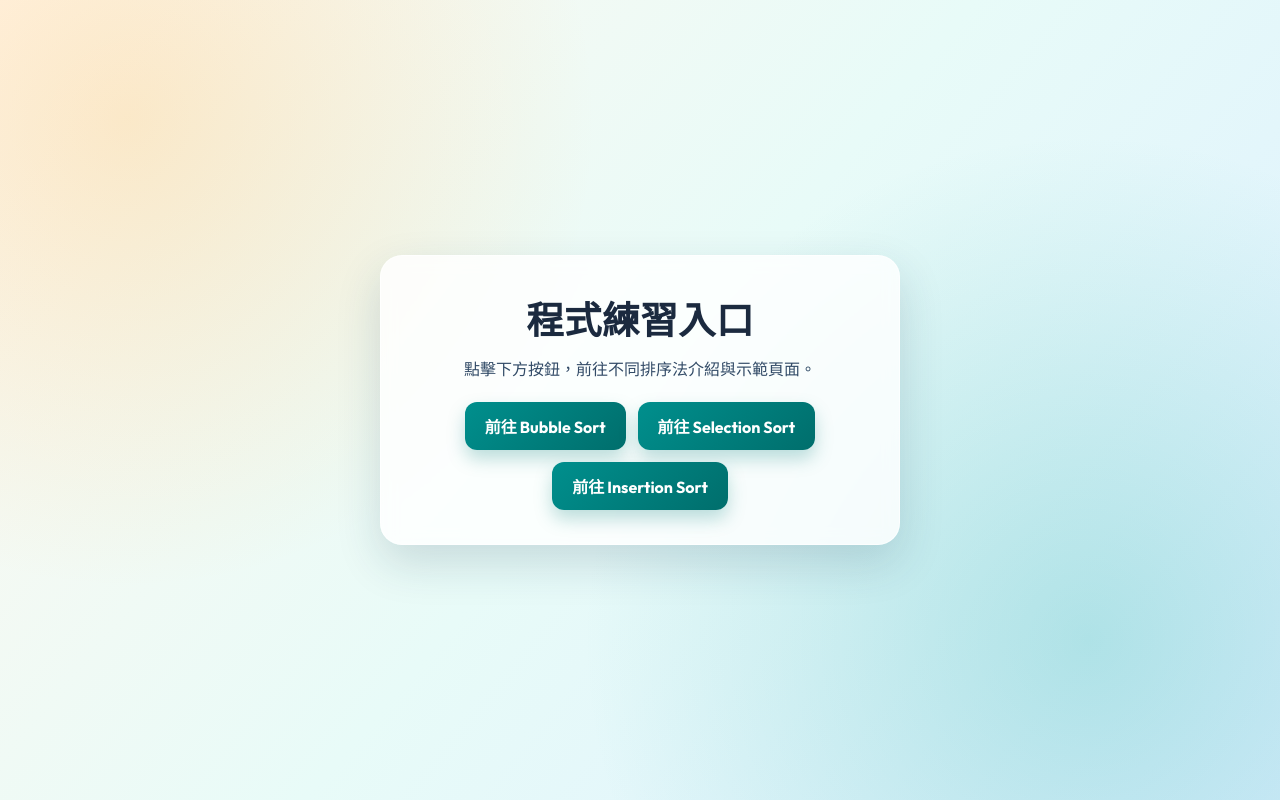
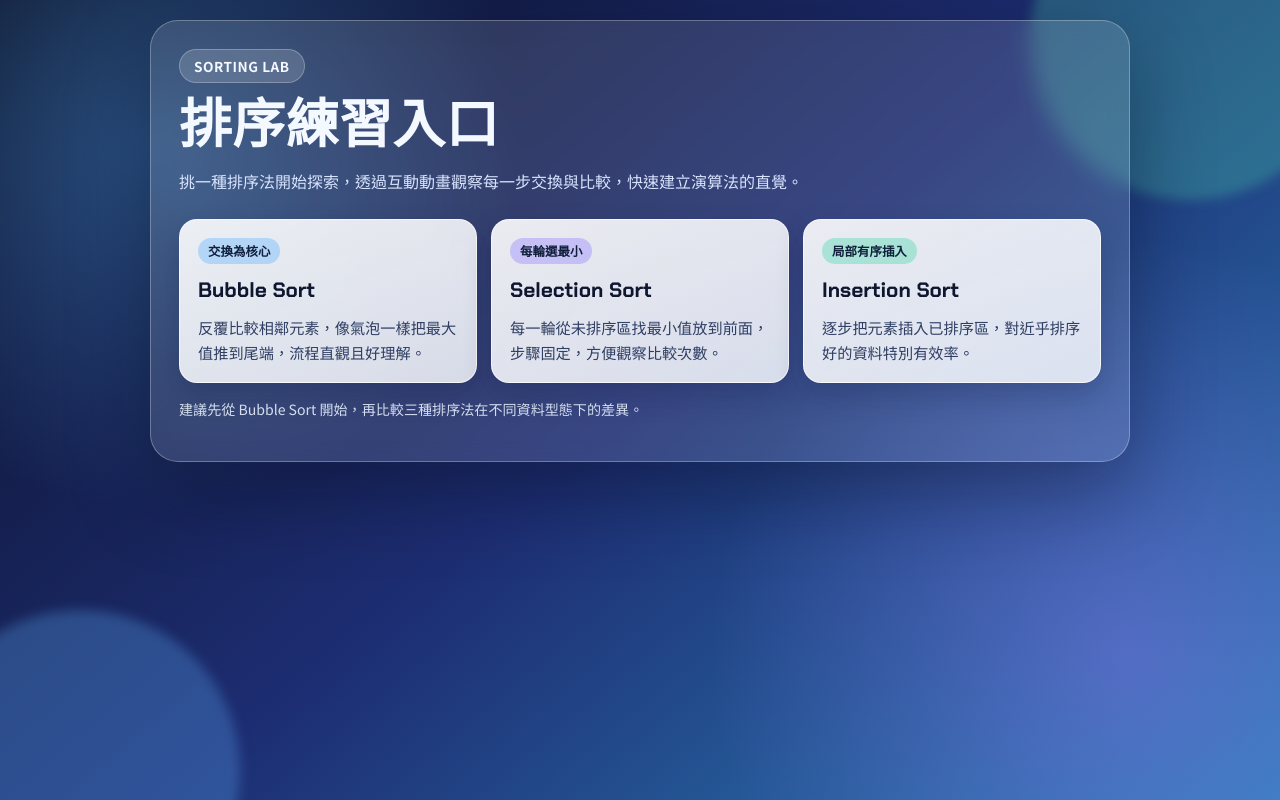
Before and after one commit to weichen960304/sort_report, a plain HTML site: page index.html in a window 1280 px wide. Drawn offline with Linux system fonts and the light colour scheme.

Commit message:
beautify

```diff
--- a/index.html
+++ b/index.html
@@ -5,16 +5,20 @@
 	<meta name="viewport" content="width=device-width, initial-scale=1.0" />
 	<title>排序練習首頁</title>
 	<style>
-		@import url("https://fonts.googleapis.com/css2?family=Outfit:wght@400;600;700;800&family=Noto+Sans+TC:wght@400;500;700&display=swap");
+		@import url("https://fonts.googleapis.com/css2?family=Chakra+Petch:wght@500;600;700&family=Noto+Sans+TC:wght@400;500;700&display=swap");
 
 		:root {
-			--bg-start: #fff8ef;
-			--bg-mid: #e8fbf8;
-			--bg-end: #dcefff;
-			--text: #1b2a3f;
-			--accent: #007a78;
-			--accent-hover: #005f5d;
-			--card: rgba(255, 255, 255, 0.82);
+			--bg-1: #0b1026;
+			--bg-2: #1d2d72;
+			--bg-3: #2c7fb8;
+			--panel: rgba(255, 255, 255, 0.12);
+			--panel-border: rgba(255, 255, 255, 0.28);
+			--text-main: #f4f8ff;
+			--text-muted: #d9e4ff;
+			--chip: rgba(255, 255, 255, 0.16);
+			--card-1: #63b3ff;
+			--card-2: #8f7dff;
+			--card-3: #4cd6ad;
 		}
 
 		* {
@@ -24,85 +28,206 @@
 		body {
 			margin: 0;
 			min-height: 100vh;
-			display: grid;
-			place-items: center;
+			font-family: "Noto Sans TC", sans-serif;
+			color: var(--text-main);
 			background:
-				radial-gradient(circle at 10% 15%, rgba(255, 167, 38, 0.2) 0, transparent 35%),
-				radial-gradient(circle at 85% 80%, rgba(0, 166, 153, 0.22) 0, transparent 40%),
-				linear-gradient(130deg, var(--bg-start), var(--bg-mid), var(--bg-end));
-			color: var(--text);
-			font-family: "Outfit", "Noto Sans TC", sans-serif;
-			padding: 24px;
+				radial-gradient(circle at 12% 18%, rgba(89, 181, 255, 0.35) 0, transparent 28%),
+				radial-gradient(circle at 88% 82%, rgba(163, 119, 255, 0.35) 0, transparent 32%),
+				linear-gradient(140deg, var(--bg-1), var(--bg-2) 50%, var(--bg-3));
+			padding: 20px;
+			overflow-x: hidden;
 		}
 
-		.card {
-			width: min(520px, 100%);
-			background: var(--card);
-			border: 1px solid rgba(255, 255, 255, 0.65);
-			backdrop-filter: blur(8px);
-			border-radius: 22px;
-			padding: 34px;
-			box-shadow: 0 18px 45px rgba(16, 58, 80, 0.16);
-			text-align: center;
+		body::before,
+		body::after {
+			content: "";
+			position: fixed;
+			inset: auto;
+			width: 320px;
+			height: 320px;
+			border-radius: 50%;
+			pointer-events: none;
+			filter: blur(6px);
+			z-index: 0;
+		}
+
+		body::before {
+			top: -120px;
+			right: -70px;
+			background: rgba(76, 214, 173, 0.28);
+		}
+
+		body::after {
+			bottom: -130px;
+			left: -80px;
+			background: rgba(99, 179, 255, 0.28);
+		}
+
+		.wrapper {
+			position: relative;
+			z-index: 1;
+			width: min(980px, 100%);
+			margin: 0 auto;
+			padding: 28px;
+			border-radius: 28px;
+			border: 1px solid var(--panel-border);
+			background: var(--panel);
+			backdrop-filter: blur(10px);
+			box-shadow: 0 30px 80px rgba(6, 10, 28, 0.38);
+			animation: fade-up 0.8s ease both;
+		}
+
+		.hero {
+			display: grid;
+			gap: 14px;
+			margin-bottom: 24px;
+		}
+
+		.badge {
+			display: inline-flex;
+			align-items: center;
+			gap: 8px;
+			width: fit-content;
+			padding: 6px 14px;
+			border-radius: 999px;
+			background: var(--chip);
+			border: 1px solid rgba(255, 255, 255, 0.25);
+			font-size: 0.85rem;
+			font-weight: 700;
+			letter-spacing: 0.04em;
 		}
 
 		h1 {
-			margin: 0 0 12px;
-			font-size: clamp(1.8rem, 4vw, 2.35rem);
+			margin: 0;
+			font-family: "Chakra Petch", "Noto Sans TC", sans-serif;
+			font-size: clamp(2rem, 4.7vw, 3.3rem);
+			line-height: 1.08;
 			letter-spacing: 0.01em;
 		}
 
-		p {
-			margin: 0 0 20px;
-			line-height: 1.6;
-			color: #324b67;
+		.subtitle {
+			margin: 0;
+			max-width: 700px;
+			color: var(--text-muted);
+			line-height: 1.7;
 		}
 
-		.links {
-			display: flex;
-			justify-content: center;
-			gap: 12px;
-			flex-wrap: wrap;
+		.grid {
+			display: grid;
+			grid-template-columns: repeat(3, minmax(0, 1fr));
+			gap: 14px;
 		}
 
-		.link-btn {
-			display: inline-block;
+		.sort-card {
+			display: grid;
+			gap: 12px;
 			text-decoration: none;
-			color: #fff;
-			background: linear-gradient(135deg, #008f8d 0%, #006e6c 100%);
-			padding: 12px 20px;
-			border-radius: 12px;
-			font-weight: 700;
-			box-shadow: 0 9px 18px rgba(0, 122, 120, 0.26);
-			transition: transform 0.2s ease, box-shadow 0.2s ease, filter 0.2s ease;
+			color: #0f1630;
+			border-radius: 18px;
+			padding: 18px;
+			background: linear-gradient(160deg, rgba(255, 255, 255, 0.9), rgba(247, 250, 255, 0.84));
+			border: 1px solid rgba(255, 255, 255, 0.7);
+			box-shadow: 0 12px 28px rgba(8, 20, 60, 0.22);
+			transition: transform 0.24s ease, box-shadow 0.24s ease, border-color 0.24s ease;
 		}
 
-		.link-btn:hover {
-			transform: translateY(-2px);
-			box-shadow: 0 13px 25px rgba(0, 122, 120, 0.3);
-			filter: brightness(1.04);
+		.sort-card:hover {
+			transform: translateY(-6px);
+			box-shadow: 0 18px 34px rgba(8, 20, 60, 0.34);
+			border-color: rgba(255, 255, 255, 0.95);
 		}
 
-		@media (max-width: 640px) {
-			.card {
-				padding: 26px 20px;
+		.sort-card h2 {
+			margin: 0;
+			font-family: "Chakra Petch", "Noto Sans TC", sans-serif;
+			font-size: 1.3rem;
+		}
+
+		.sort-card p {
+			margin: 0;
+			line-height: 1.6;
+			font-size: 0.95rem;
+			color: #2f3e63;
+		}
+
+		.tag {
+			display: inline-flex;
+			padding: 4px 10px;
+			width: fit-content;
+			border-radius: 999px;
+			font-size: 0.78rem;
+			font-weight: 700;
+			color: #10203c;
+			background: rgba(255, 255, 255, 0.85);
+		}
+
+		.sort-card:nth-child(1) .tag {
+			background: rgba(99, 179, 255, 0.4);
+		}
+
+		.sort-card:nth-child(2) .tag {
+			background: rgba(143, 125, 255, 0.38);
+		}
+
+		.sort-card:nth-child(3) .tag {
+			background: rgba(76, 214, 173, 0.4);
+		}
+
+		.footer-note {
+			margin-top: 16px;
+			font-size: 0.88rem;
+			color: rgba(235, 244, 255, 0.88);
+		}
+
+		@keyframes fade-up {
+			from {
+				opacity: 0;
+				transform: translateY(12px);
+			}
+			to {
+				opacity: 1;
+				transform: translateY(0);
+			}
+		}
+
+		@media (max-width: 860px) {
+			.wrapper {
+				padding: 20px;
 			}
 
-			.link-btn {
-				width: 100%;
+			.grid {
+				grid-template-columns: 1fr;
 			}
 		}
 	</style>
 </head>
 <body>
-	<main class="card">
-		<h1>程式練習入口</h1>
-		<p>點擊下方按鈕，前往不同排序法介紹與示範頁面。</p>
-		<div class="links">
-			<a class="link-btn" href="bubble_sort.html">前往 Bubble Sort</a>
-			<a class="link-btn" href="selection_sort.html">前往 Selection Sort</a>
-			<a class="link-btn" href="insertion_sort.html">前往 Insertion Sort</a>
-		</div>
+	<main class="wrapper">
+		<section class="hero">
+			<span class="badge">SORTING LAB</span>
+			<h1>排序練習入口</h1>
+			<p class="subtitle">挑一種排序法開始探索，透過互動動畫觀察每一步交換與比較，快速建立演算法的直覺。</p>
+		</section>
+
+		<section class="grid" aria-label="排序法入口">
+			<a class="sort-card" href="bubble_sort.html">
+				<span class="tag">交換為核心</span>
+				<h2>Bubble Sort</h2>
+				<p>反覆比較相鄰元素，像氣泡一樣把最大值推到尾端，流程直觀且好理解。</p>
+			</a>
+			<a class="sort-card" href="selection_sort.html">
+				<span class="tag">每輪選最小</span>
+				<h2>Selection Sort</h2>
+				<p>每一輪從未排序區找最小值放到前面，步驟固定，方便觀察比較次數。</p>
+			</a>
+			<a class="sort-card" href="insertion_sort.html">
+				<span class="tag">局部有序插入</span>
+				<h2>Insertion Sort</h2>
+				<p>逐步把元素插入已排序區，對近乎排序好的資料特別有效率。</p>
+			</a>
+		</section>
+
+		<p class="footer-note">建議先從 Bubble Sort 開始，再比較三種排序法在不同資料型態下的差異。</p>
 	</main>
 </body>
 </html>
```
